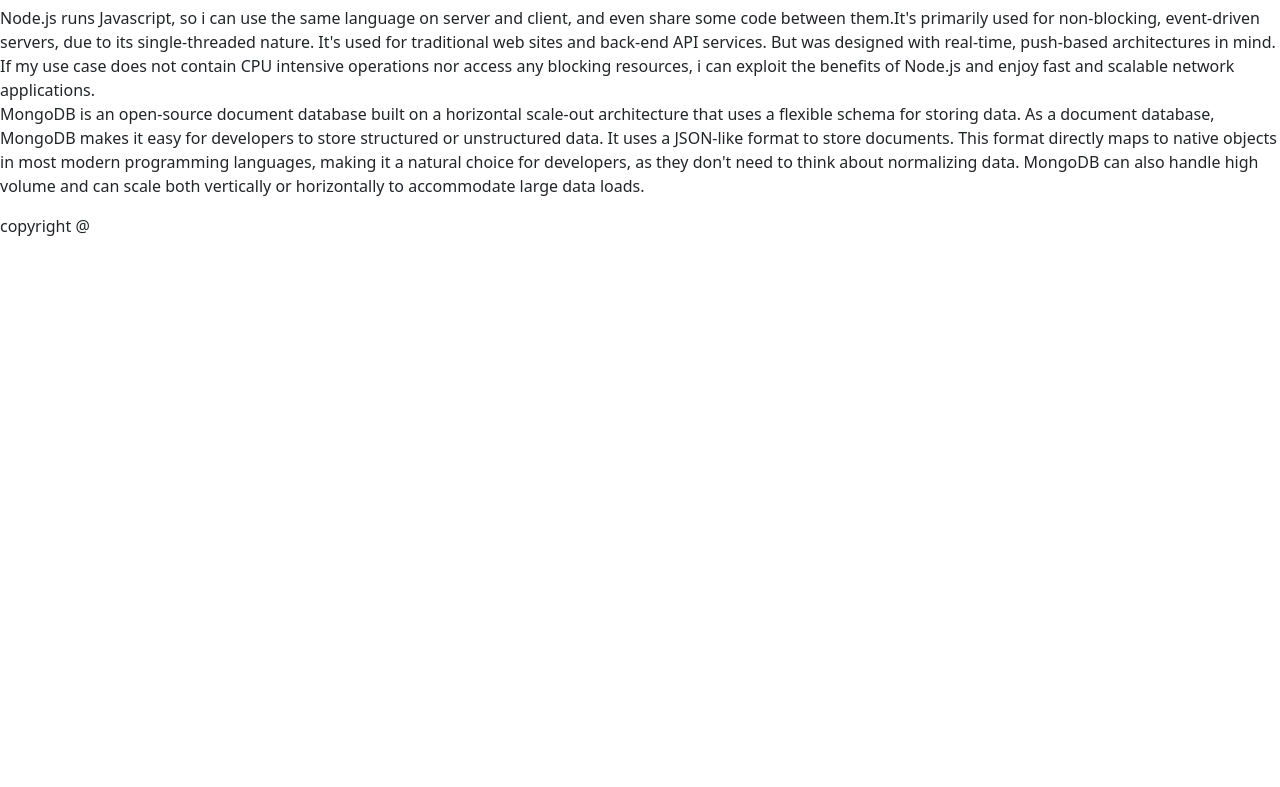
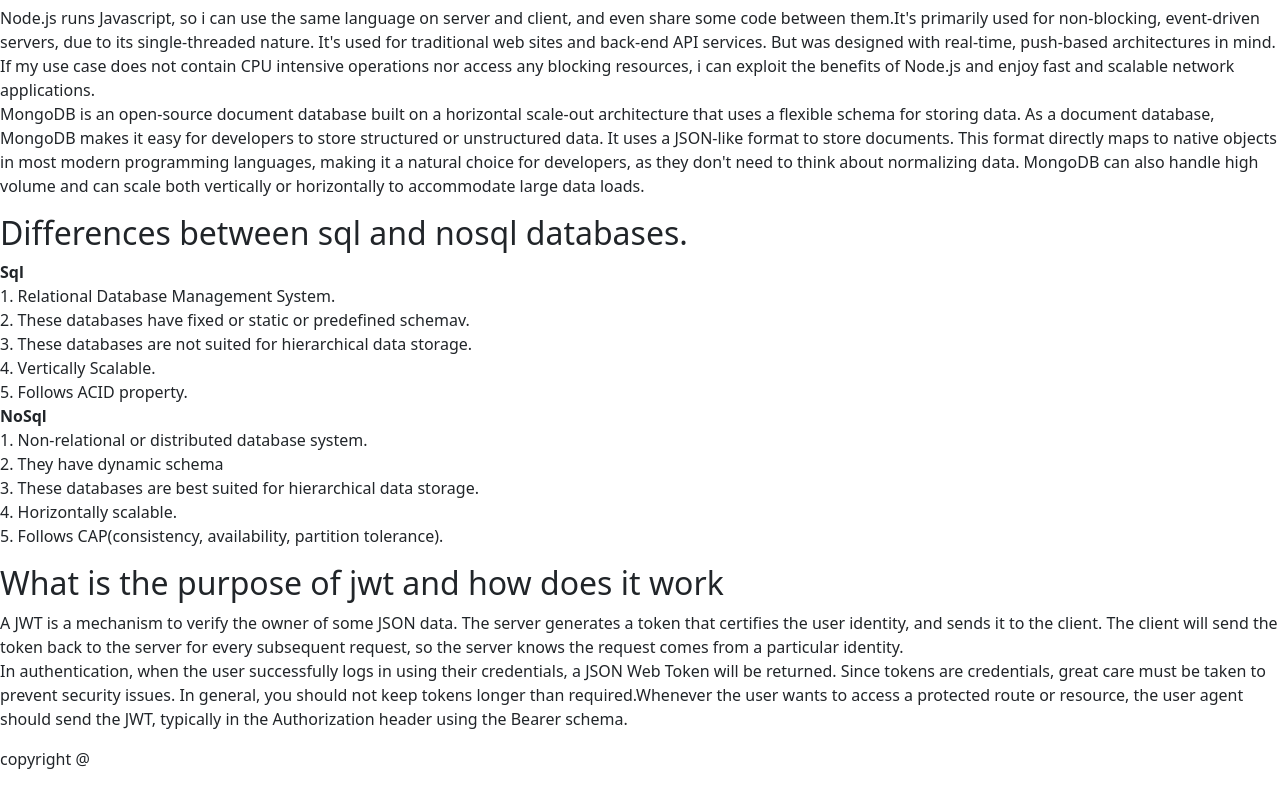
Before and after one commit to BrishtiShil/warehouse-management-client-side, a React (Create React App) app: page /blogs in a window 1280 px wide. Shown: the part 495-1282 px from the top of the page. Before the commit the page ends 800 px from the top, so only its background shows below. Built offline with nearby package versions, Linux system fonts and the light colour scheme.

Commit message:
answer 4 quention

```diff
--- a/src/Pages/Blogs/Blogs.js
+++ b/src/Pages/Blogs/Blogs.js
@@ -5,6 +5,7 @@
         <div>
             <h2>Difference between javascript and nodejs</h2>
             <p>
+
                 <strong>Javascript</strong><br />
                 1. Javascript is a programming language that is used for writing scripts on the website.<br />
                 2. Javascript can only be run in the browsers.<br />
@@ -12,20 +13,47 @@
                 4. Javascript is capable enough to add HTML and play with the DOM.<br />
                 5. Javascript is used in frontend development.<br />
                 6. Some of the javascript frameworks are RamdaJS, TypedJS, etc.<br />
+
                 <strong>Node.Js</strong><br />
                 1. NodeJS is a Javascript runtime environment.<br />
                 2. We can run Javascript outside the browser with the help of NodeJS.<br />
                 3. It is mostly used on the server-side.<br />
                 4. Nodejs does not have capability to add HTML tags.<br />
                 5. Nodejs is used in server-side development<br />
-                6. Some of the Nodejs modules are Lodash, express etc.<br />
+                6. Some of the Nodejs modules are Lodash, express etc.
             </p>
+
+
             <h2>When should i use nodejs and when should i use mongodb</h2>
             <p>
                 Node.js runs Javascript, so i can use the same language on server and client, and even share some code between them.It's primarily used for non-blocking, event-driven servers, due to its single-threaded nature. It's used for traditional web sites and back-end API services. But was designed with real-time, push-based architectures in mind. If my use case does not contain CPU intensive operations nor access any blocking resources, i can exploit the benefits of Node.js and enjoy fast and scalable network applications.<br />
 
                 MongoDB is an open-source document database built on a horizontal scale-out architecture that uses a flexible schema for storing data. As a document database, MongoDB makes it easy for developers to store structured or unstructured data. It uses a JSON-like format to store documents. This format directly maps to native objects in most modern programming languages, making it a natural choice for developers, as they don't need to think about normalizing data. MongoDB can also handle high volume and can scale both vertically or horizontally to accommodate large data loads.
             </p>
+
+
+            <h2>Differences between sql and nosql databases.</h2>
+            <p>
+                <strong>Sql</strong><br />
+                1. Relational Database Management System.<br />
+                2. These databases have fixed or static or predefined schemav.<br />
+                3. These databases are not suited for hierarchical data storage.<br />
+                4. Vertically Scalable.<br />
+                5. Follows ACID property.<br />
+                <strong>NoSql</strong><br />
+                1. Non-relational or distributed database system.<br />
+                2. They have dynamic schema<br />
+                3. These databases are best suited for hierarchical data storage.<br />
+                4. Horizontally scalable.<br />
+                5. Follows CAP(consistency, availability, partition tolerance).
+            </p>
+
+
+            <h2>What is the purpose of jwt and how does it work</h2>
+            <p>
+                A JWT is a mechanism to verify the owner of some JSON data. The server generates a token that certifies the user identity, and sends it to the client. The client will send the token back to the server for every subsequent request, so the server knows the request comes from a particular identity.<br />
+                In authentication, when the user successfully logs in using their credentials, a JSON Web Token will be returned. Since tokens are credentials, great care must be taken to prevent security issues. In general, you should not keep tokens longer than required.Whenever the user wants to access a protected route or resource, the user agent should send the JWT, typically in the Authorization header using the Bearer schema.
+            </p>
         </div>
     );
 };
```
